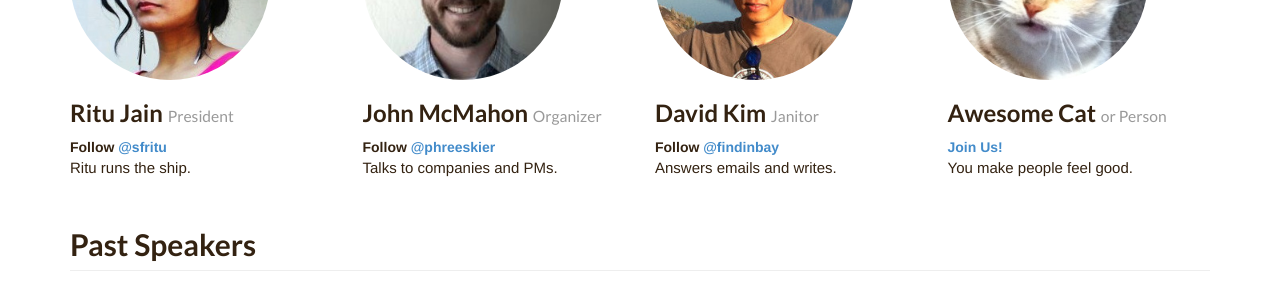
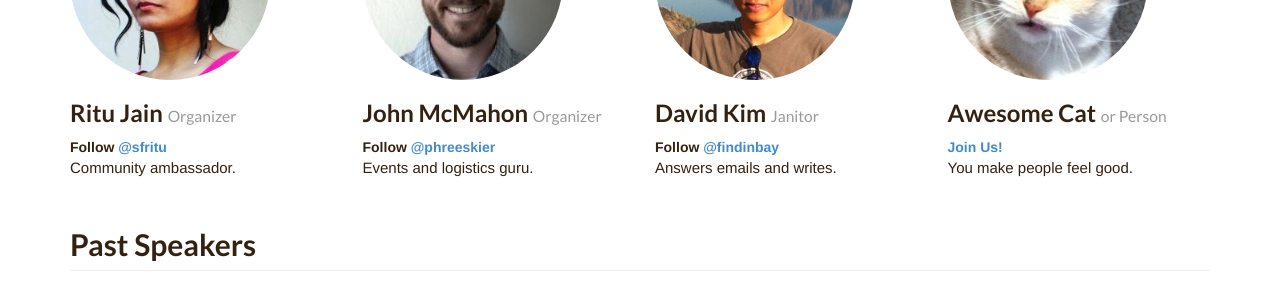
Before and after one commit to productmanagers/productmanagers.github.io, a Jekyll site: the page built from pages/about.html, in a window 1280 px wide and 900 px high, scrolled down 340 px. Shown: the part 153-442 px from the top of the window. Built offline with Jekyll 4.4.1, drawn with Linux system fonts in a browser that asks for light colours; nearby versions of some CDN libraries.

```diff
--- a/_includes/footer.html
+++ b/_includes/footer.html
@@ -7,8 +7,8 @@
         </small>
       </div>
       <div class="col-lg-6 col-sm-6">
-        <p class="pull-right event">Follow
-          <small>
+        <p class="pull-right event">
+          <small>Follow
             <a target="_" href="http://twitter.com/PMFastTrack">@PMFastTrack</a>
           </small>
         </p>
--- a/pages/about.html
+++ b/pages/about.html
@@ -24,10 +24,10 @@
         <div class="col-lg-3 col-sm-4">
             <img width="200" class="img-circle img-responsive" src="../assets/images/team/ritu.jpg">
             <h3>Ritu Jain
-                <small>President</small>
+                <small>Organizer</small>
             </h3>
             <div class="twitter">Follow <a target="_" href="https://twitter.com/sfritu">@sfritu</a></div>
-            <p>Ritu runs the ship.</p>
+            <p>Community ambassador.</p>
         </div>
         <div class="col-lg-3 col-sm-4">
             <img width="200" class="img-circle img-responsive" src="../assets/images/team/john.jpg">
@@ -35,7 +35,7 @@
                 <small>Organizer</small>
             </h3>
             <div class="twitter">Follow <a target="_" href="https://twitter.com/phreeskier">@phreeskier</a></div>
-            <p>Talks to companies and PMs.</p>
+            <p>Events and logistics guru.</p>
         </div>
         <div class="col-lg-3 col-sm-4">
             <img width="200" class="img-circle img-responsive" src="../assets/images/team/david.jpg">
```
